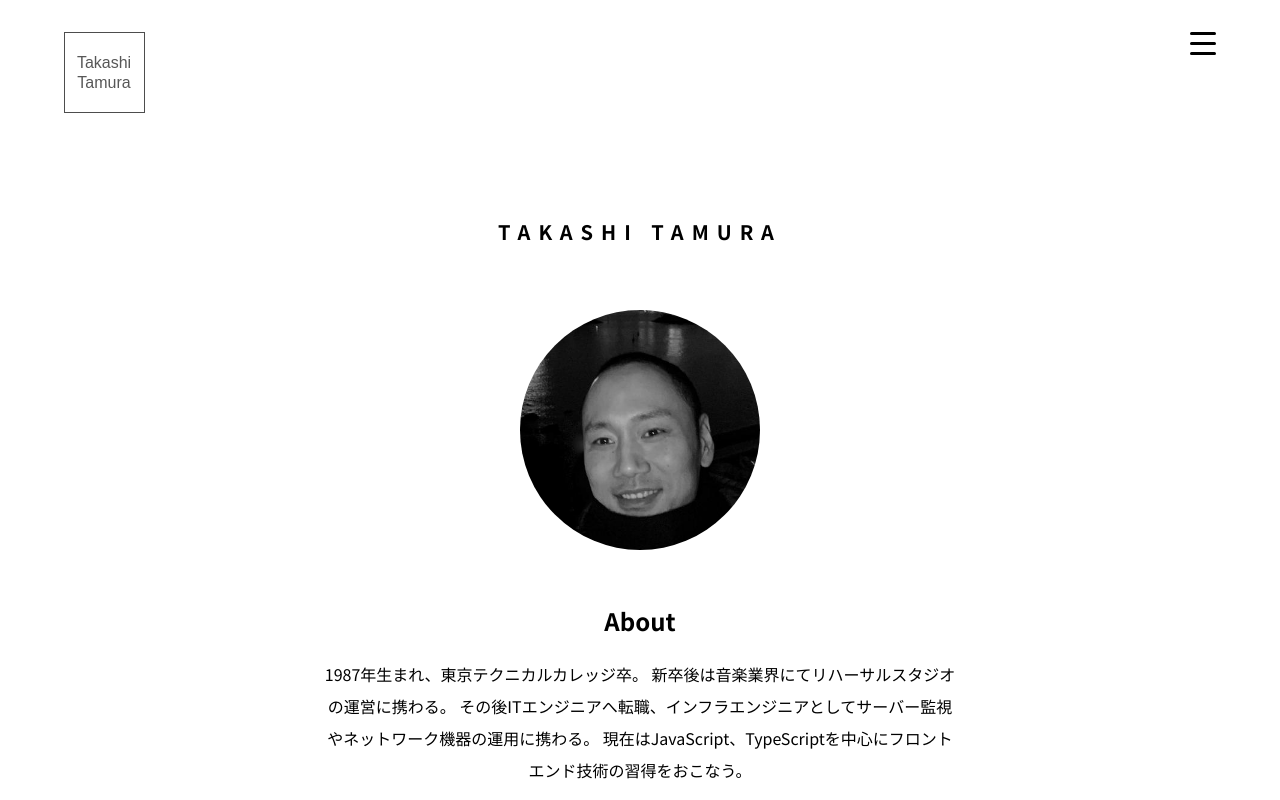
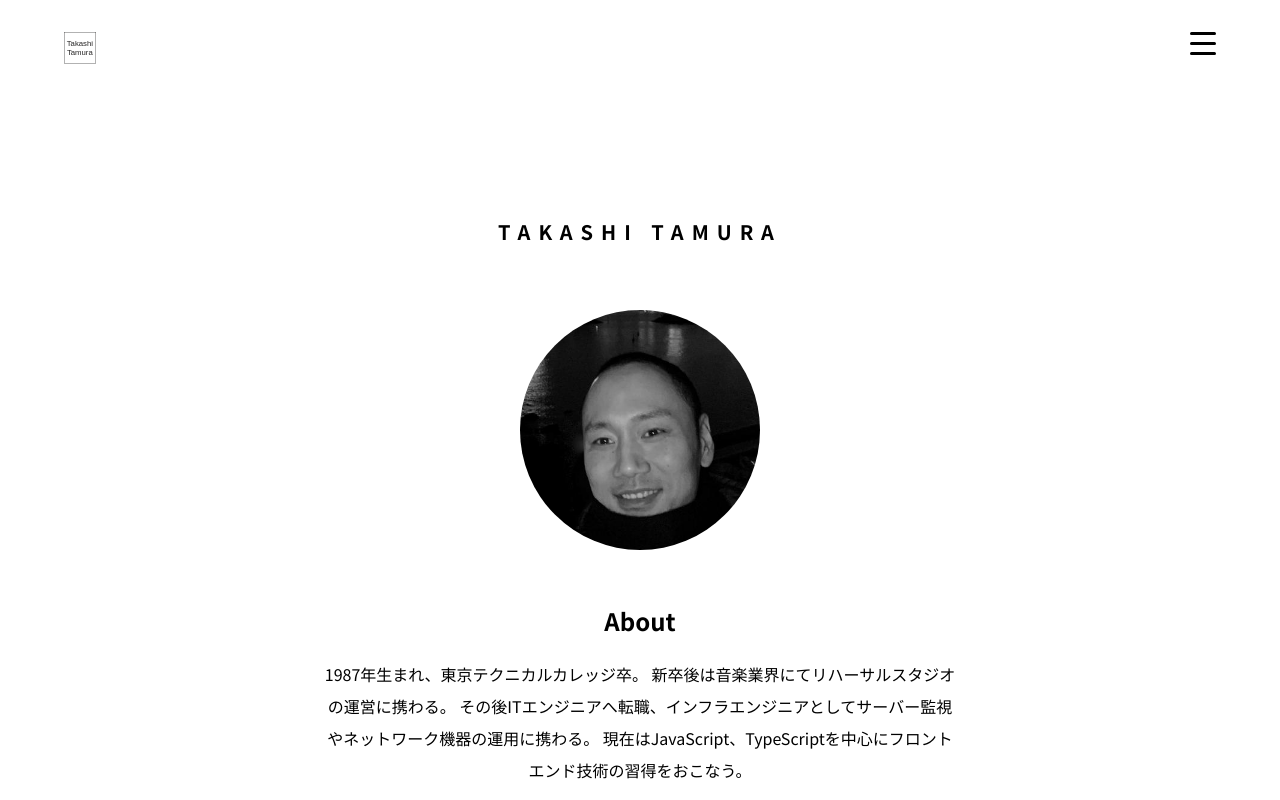
Before and after one commit to tam-t-3/Takashi-Tamura-Mysite, a React (Create React App) app: page / in a window 1280 px wide. Shown: the top 800 px of the page. Built offline with nearby package versions, Linux system fonts and the light colour scheme; the HTML template or start-up script is replaced by a standard one.

Commit message:
fixed Replace image logo.svg

```diff
--- a/src/Components/Atoms/Logo.tsx
+++ b/src/Components/Atoms/Logo.tsx
@@ -10,7 +10,9 @@ const Logo = () => {
       <Li>
         <Link to="/">
           <NavLink>
+            <StyleImg>
             <LiquidImg src={logo} />
+            </StyleImg>
           </NavLink>
         </Link>
       </Li>
@@ -19,7 +21,10 @@ const Logo = () => {
 
 const Li = styled.li`
   display: inline;
-  font-size: 16px;
+`;
+
+const StyleImg = styled.div`
+  width: 32px;
 `;
 
 export default Logo;
```
Also changed, not shown: src/assets/images/logo.svg.
